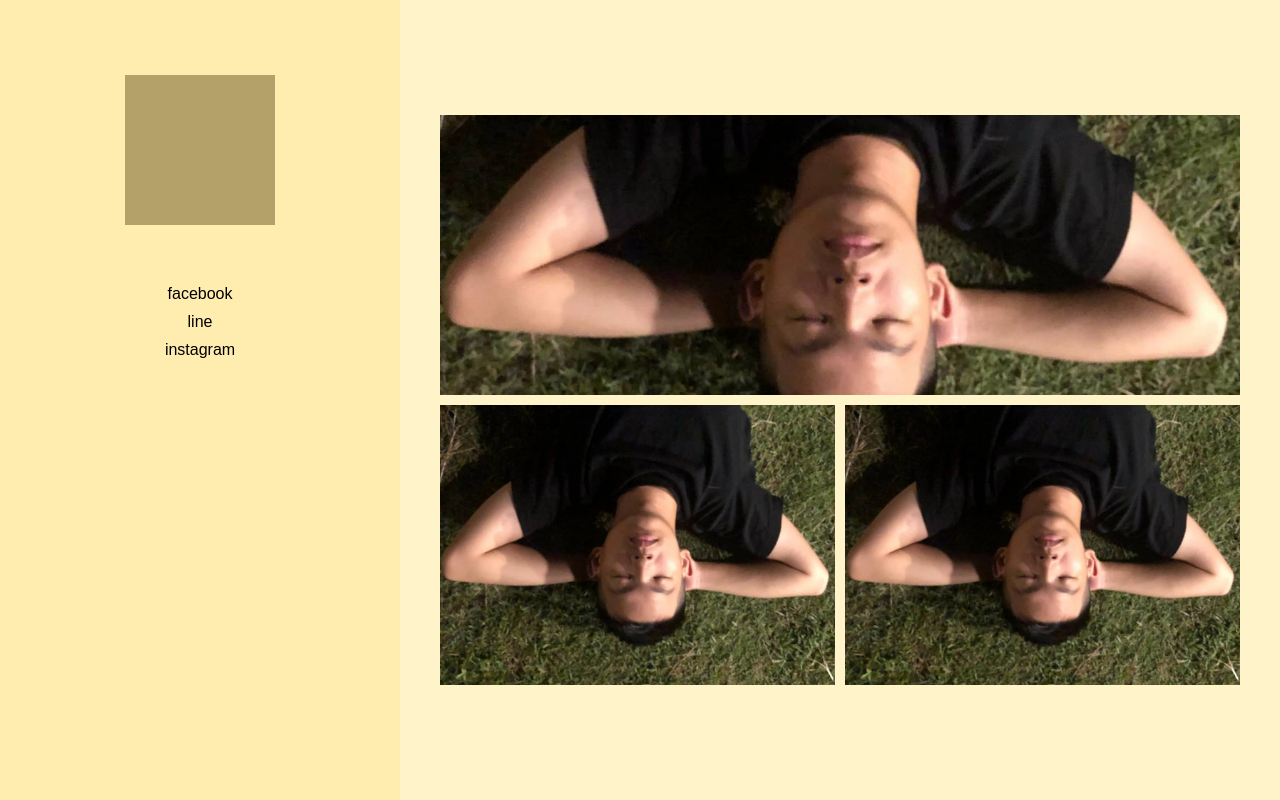
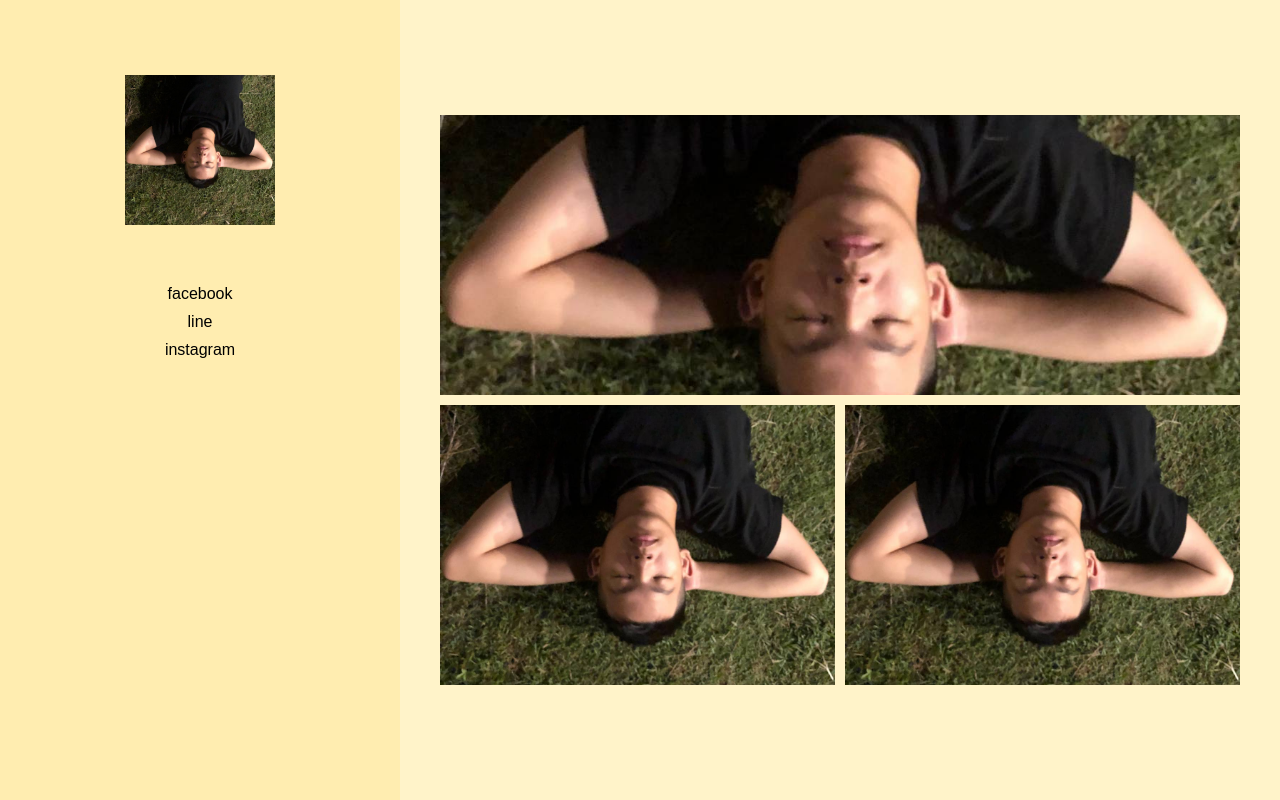
Before and after one commit to boy43272/boy43272.github.io, a plain HTML site: page index.html in a window 1280 px wide. Drawn offline with Linux system fonts and the light colour scheme.

Commit message:
Update index.html

```diff
--- a/index.html
+++ b/index.html
@@ -40,9 +40,6 @@
             position: absolute;
             top: 75px;
             left: 125px;
-<<<<<<< HEAD
-            background-image: url(pic/a.jpg);
-=======
             background-image: url(https://github.com/boy43272/boy43272.github.io/blob/master/pic/a.jpg?raw=true);
             background-position: center;
             background-size: cover;
```
